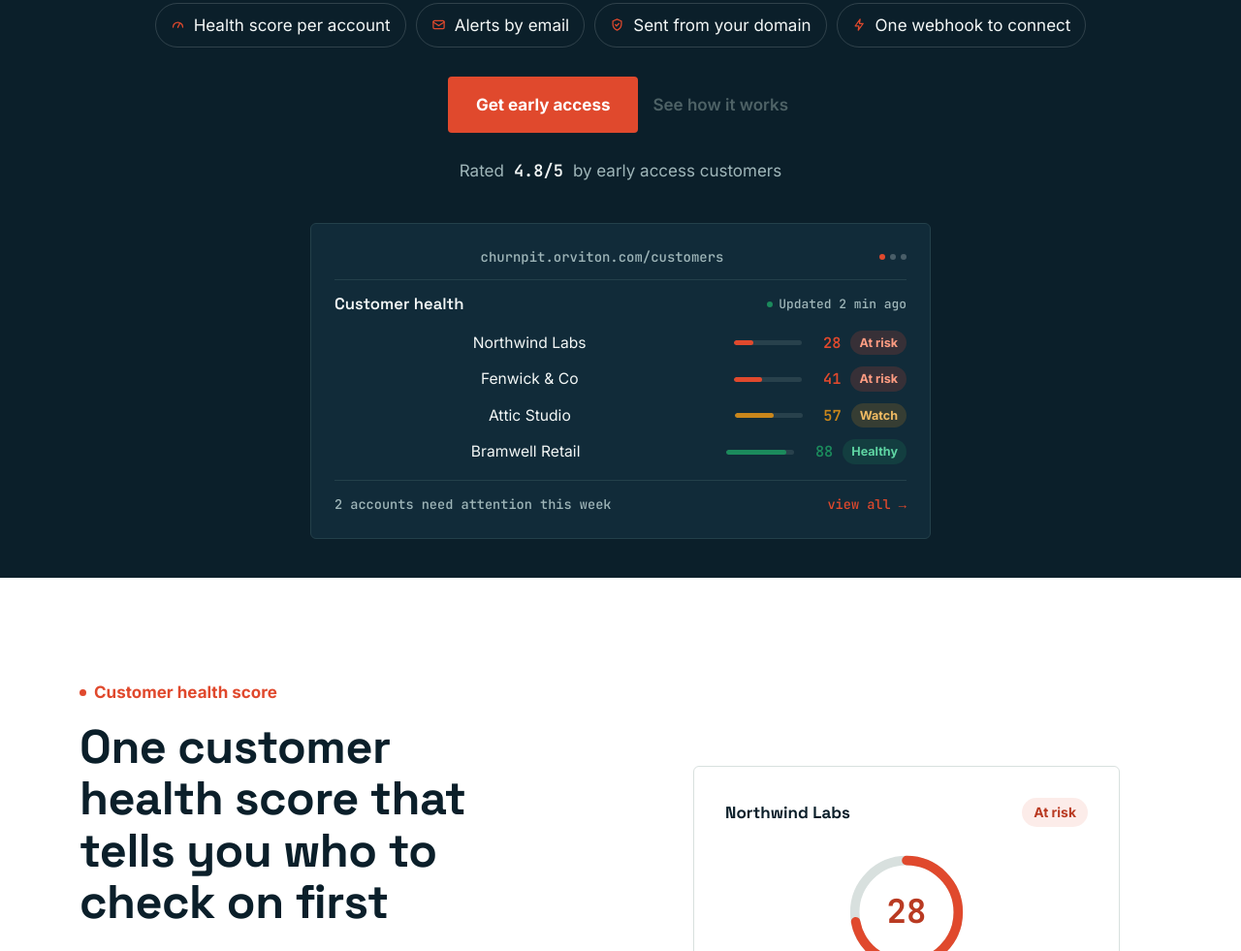
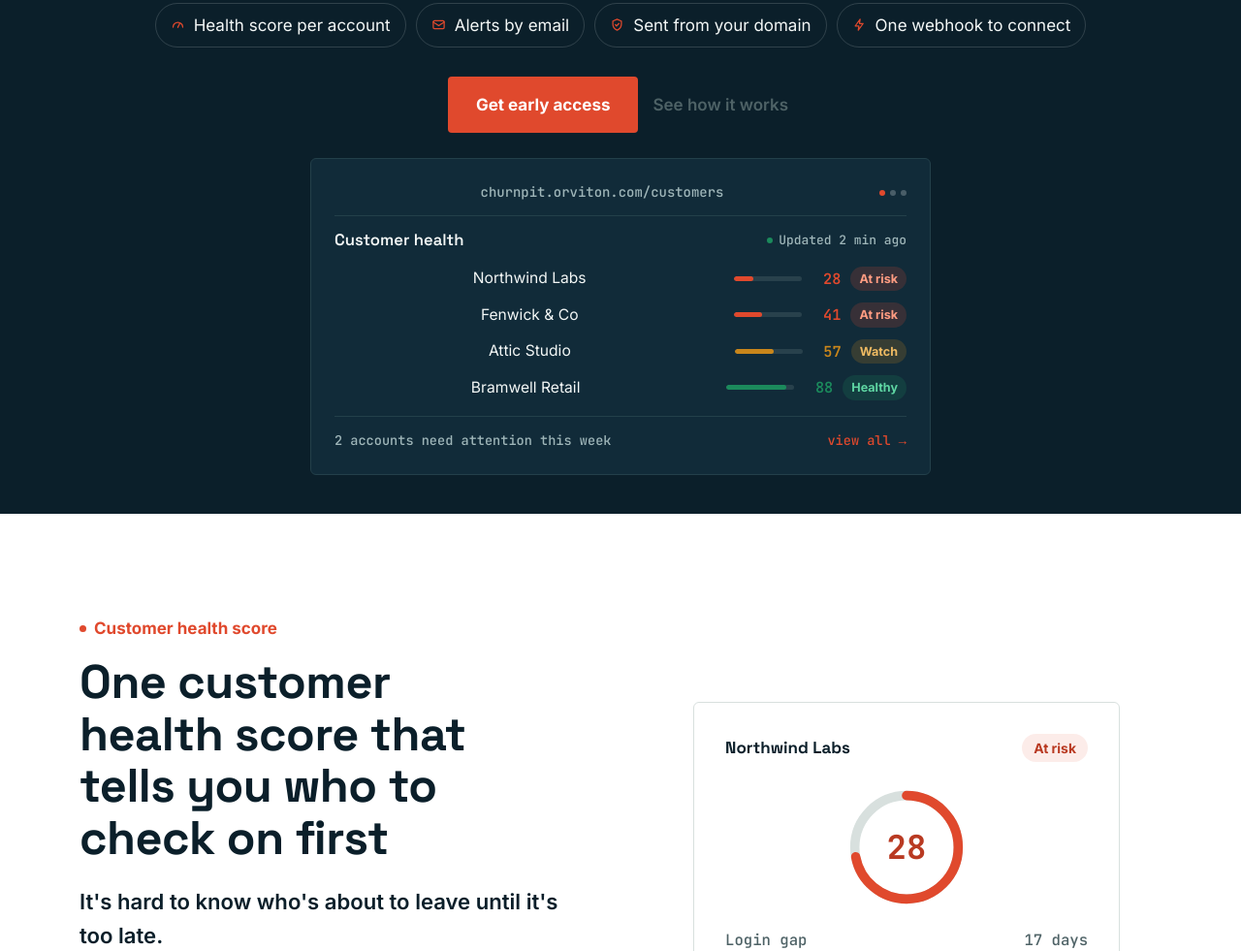
Before and after one commit to sabbirr-ahmdd/churnpit-landing, a plain HTML site: page index.html in a window 1280 px wide. Shown: the part 815-1796 px from the top of the page at 97% size. Drawn offline with Linux system fonts and the light colour scheme.

Commit message:
remove rating

```diff
--- a/index.html
+++ b/index.html
@@ -120,7 +120,6 @@
           <a href="#features" class="btn btn-text">See how it works</a>
         </div>
 
-        <p class="hero-proof">Rated <span class="score">4.8/5</span> by early access customers</p>
       </div>
 
       <div class="hero-visual" aria-hidden="true">
```
